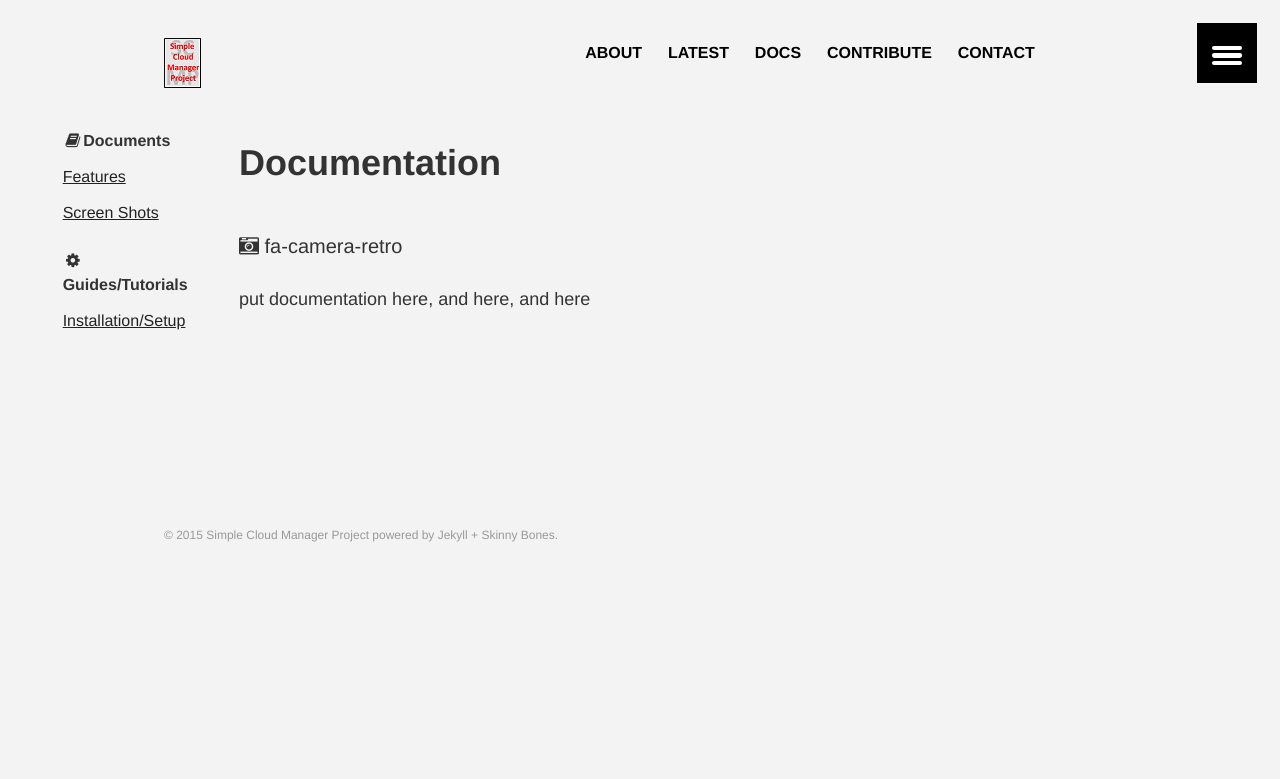
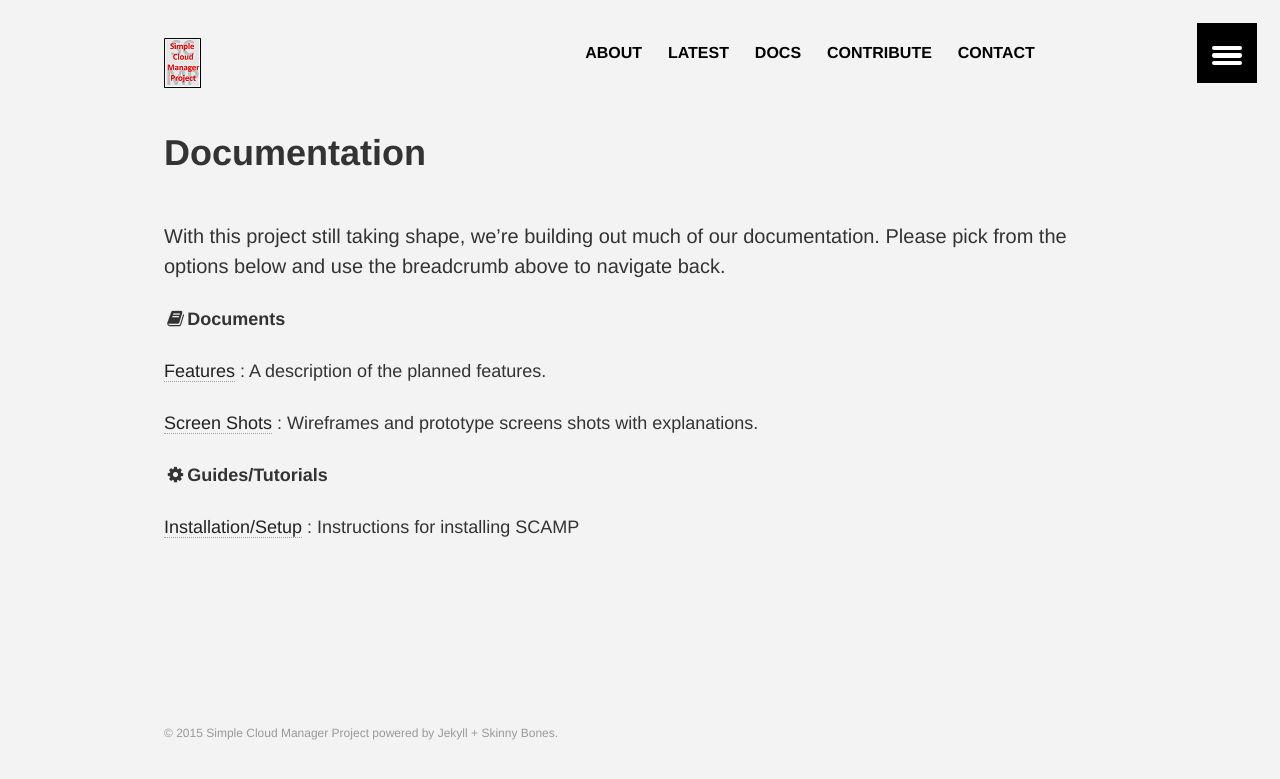
Before and after one commit to brentstineman/SimpleCloudManagerProject.github.io, a Jekyll site: the page built from docs/index.md, in a window 1280 px wide. Shown: the top 779 px of the page. Built offline with Jekyll 4.4.1, drawn with Linux system fonts in a browser that asks for light colours.

Commit message:
more content updates, document section

```diff
--- a/_includes/document-list.html
+++ b/_includes/document-list.html
@@ -1,15 +1,12 @@
-<ul class="fa-ul">
-	<li><i class="fa fa-book fa-fw"></i><strong>Documents</strong></li>
-	{% for page in site.pages %}{% if page.collection == 'docs' and page.category == 'documentation' %}
-		<li><a href="{{ site.url }}{{ page.url }}">{{ page.title }}</a></li>
-	{% endif %}{% endfor %}
-</ul><!-- /.bullets -->
+<i class="fa fa-book fa-fw"></i><strong>Documents</strong>
+
+{% for page in site.pages %}{% if page.collection == 'docs' and page.category == 'documentation' %}
+<a href="{{ site.url }}{{ page.url }}">{{ page.title }}</a> : {{ page.description }}
+{% endif %}{% endfor %}
 
 <p></p>
 
-<ul class="fa-ul">
-	<li><i class="fa fa-cog fa-fw"></i><strong>Guides/Tutorials</strong></li>
-	{% for page in site.pages %}{% if page.collection == 'docs' and page.category == 'guide' %}
-		<li><a href="{{ site.url }}{{ page.url }}">{{ page.title }}</a></li>
-	{% endif %}{% endfor %}
-</ul><!-- /.bullets -->
+<i class="fa fa-cog fa-fw"></i><strong>Guides/Tutorials</strong>
+{% for page in site.pages %}{% if page.collection == 'docs' and page.category == 'guide' %}
+<a href="{{ site.url }}{{ page.url }}">{{ page.title }}</a> : {{ page.description }}
+{% endif %}{% endfor %}
--- a/_layouts/document.html
+++ b/_layouts/document.html
@@ -2,10 +2,6 @@
 layout: default
 ---
 <div id="docwrap">
-	<div id="docnav">
-		{% include document-list.html %}
-	</div>
-	<div id="docmain" role="main">
 	<div class="wrap">
 		{% if page.image.feature %}
 		<div class="page-feature">
@@ -25,5 +21,4 @@ layout: default
 			</div><!-- /.page-content -->
 		</div class="archive-wrap"><!-- /.archive-wrap -->
 	</div><!-- /.wrap -->
-	</div><!-- /#main -->
 </div>
--- a/docs/doc-features.md
+++ b/docs/doc-features.md
@@ -1,9 +1,12 @@
 ---
-category: documentation
 layout: document
+categories: ["docs", "features"]
 permalink: /docs/features/
 title: "Features"
 collection: "docs"
+category: documentation
+share: false
+description: A description of the planned features.
 ---
 
 Every project needs a feature list. So as we begin the Simple Cloud Manager Project, we drafted a list of features based on the requirements of potential early adopters, namely educational institutions and small/medium sized businesses.
--- a/docs/doc-screens.md
+++ b/docs/doc-screens.md
@@ -1,9 +1,12 @@
 ---
 category: documentation
+categories: ["docs", "screens"]
 layout: document
 permalink: /docs/screens/
 title: "Screen Shots"
 collection: "docs"
+category: documentation
+description: Wireframes and prototype screens shots with explanations.
 ---
 
 put documentation here, and here, and here
--- a/docs/index.md
+++ b/docs/index.md
@@ -1,10 +1,12 @@
 ---
 layout: document
+categories: "docs"
 permalink: /docs/
 title: "Documentation"
 collection: docs
 ---
 
-<i class="fa fa-camera-retro"></i> fa-camera-retro
+With this project still taking shape, we're building out much of our documentation. Please pick from the options below and use the breadcrumb above to navigate back.
 
-put documentation here, and here, and here
+
+{% include document-list.html %}
```
Also changed, not shown: docs/guide-install.md (+3 -1 lines). Lines whose indentation alone changed are shown as unchanged.
